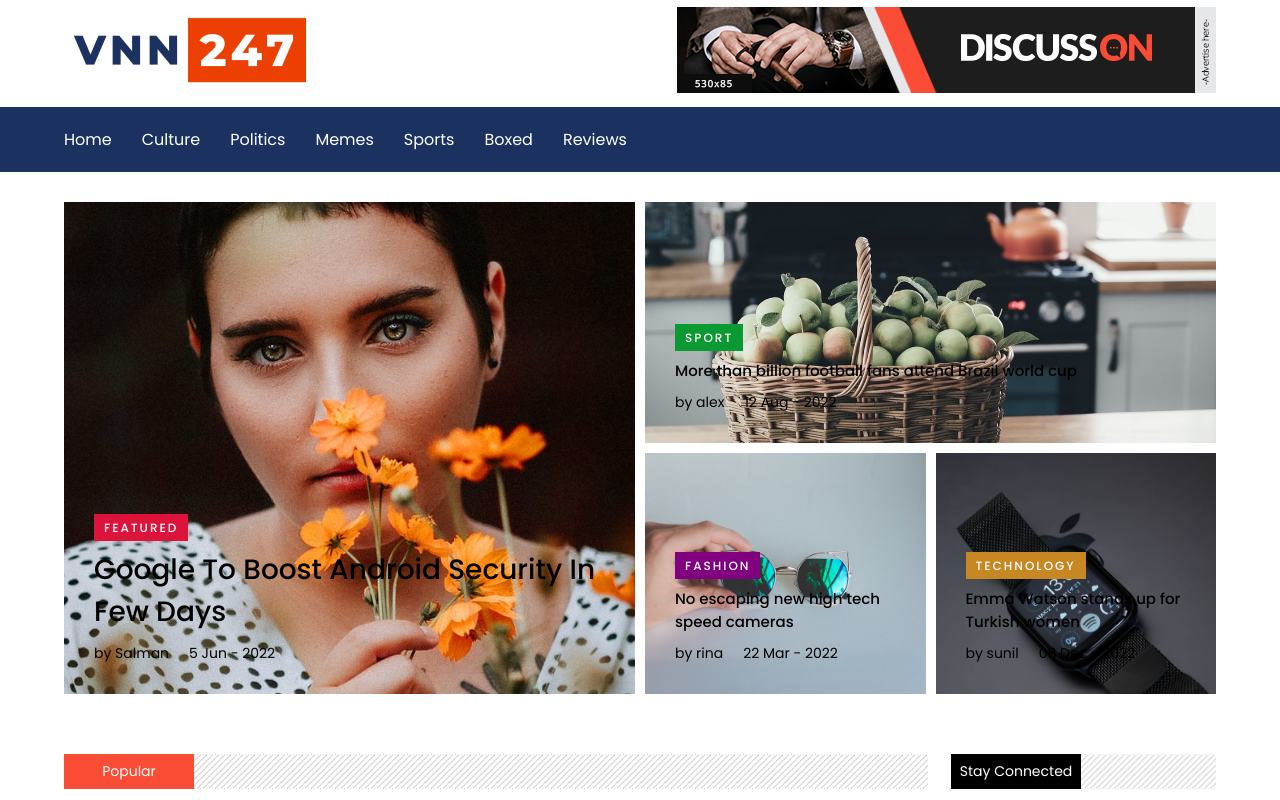
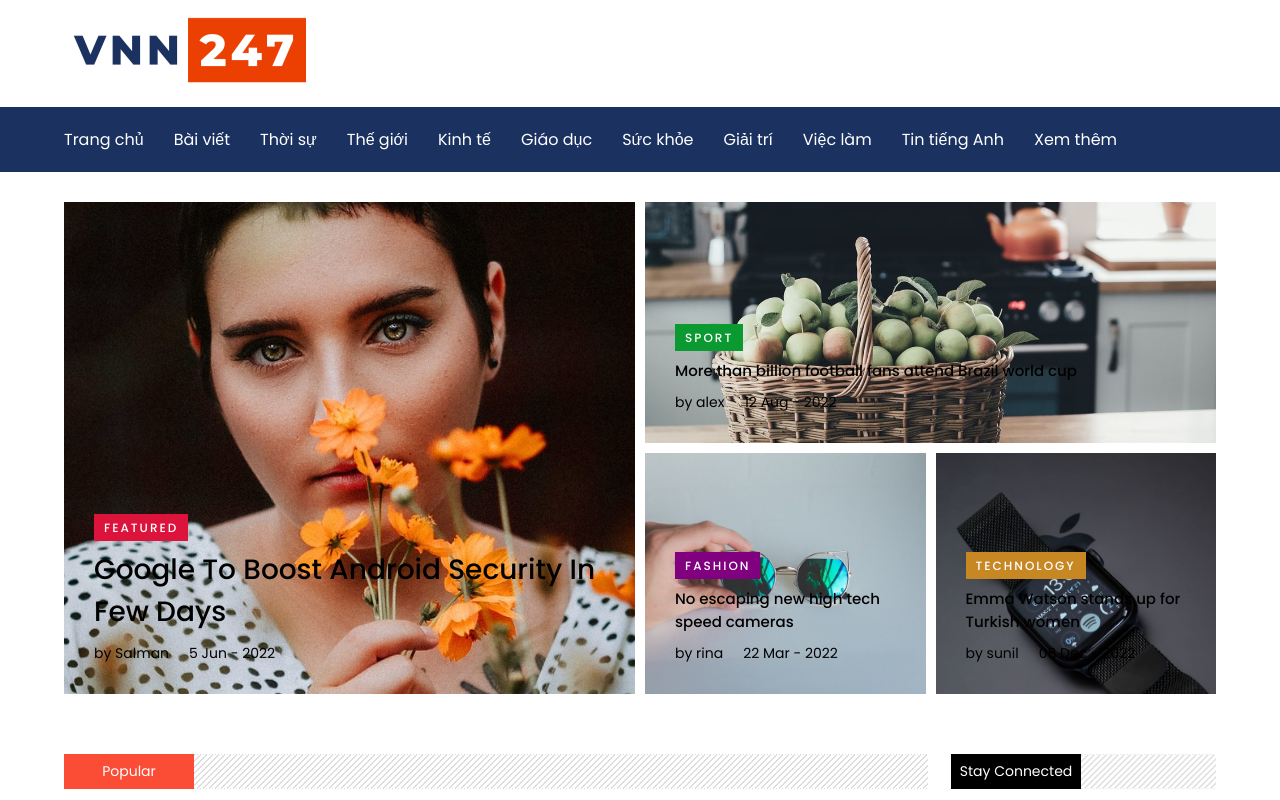
Before and after one commit to dangpvo/VNN247-React, a React (Vite) app: page / in a window 1280 px wide. Shown: the top 800 px of the page. Built offline with nearby package versions, Linux system fonts and the light colour scheme; some icons are missing.

Commit message:
feat: finish header basic without responsive

```diff
--- a/src/components/header/Header.css
+++ b/src/components/header/Header.css
@@ -9,6 +9,7 @@
 header {
   background-color: #1b3160;
   color: #fff;
+  position: relative;
 }
 
 header li {
@@ -38,6 +39,29 @@ header .ad {
   background: none;
   color: #fff;
   border: none;
+}
+
+.more-li {
+  position: relative;
+  cursor: pointer;
+}
+
+.more-popup {
+  position: absolute;
+  top: 100%;
+  right: -5px;
+  background-color: var(--clr-main-2);
+  /* border: 1px solid #ccc; */
+  border-radius: 5px;
+  /* box-shadow: 0 2px 10px rgba(0, 0, 0, 0.1); */
+  margin-top: 21px;
+  z-index: 1000;
+  min-width: 150px;
+  padding-left: 5px;
+}
+
+.more-popup .more-popup__li {
+  padding-block: 5px;
 }
 
 @media screen and (max-width: 768px) {
--- a/src/components/header/Header.jsx
+++ b/src/components/header/Header.jsx
@@ -1,10 +1,36 @@
-import React, { useState } from "react";
+import React, { useEffect, useRef, useState } from "react";
 import "./Header.css";
 import { Link } from "react-router-dom";
 import { assets } from "../../assets/assets";
 
 const Header = () => {
   const [navbar, setNavbar] = useState(false);
+  const [isPopupVisible, setIsPopupVisible] = useState(false);
+  const moreMenuRef = useRef(null);
+  const morePopupRef = useRef(null);
+
+  const togglePopup = (e) => {
+    e.preventDefault();
+    setIsPopupVisible((prev) => !prev);
+  };
+
+  useEffect(() => {
+    const handleClickOutside = (e) => {
+      if (
+        moreMenuRef.current &&
+        morePopupRef.current &&
+        !moreMenuRef.current.contains(e.target) &&
+        !morePopupRef.current.contains(e.target)
+      ) {
+        setIsPopupVisible(false);
+      }
+    };
+
+    document.addEventListener("click", handleClickOutside);
+    return () => {
+      document.removeEventListener("click", handleClickOutside);
+    };
+  }, []);
 
   return (
     <>
@@ -13,9 +39,9 @@ const Header = () => {
           <div className="logo">
             <img src={assets.logo} alt="" />
           </div>
-          <div className="ad">
+          {/* <div className="ad">
             <img src={assets.headerb} alt="" />
-          </div>
+          </div> */}
         </div>
       </section>
 
@@ -27,27 +53,61 @@ const Header = () => {
               onClick={() => setNavbar(false)}
             >
               <li>
-                <Link to={"/"}>Home</Link>
+                <Link to={"/"}>Trang chủ</Link>
               </li>
               <li>
-                <Link to={"/culture"}>Culture</Link>
+                <Link to={"/articles"}>Bài viết</Link>
               </li>
               <li>
-                <Link to={"/politics"}>Politics</Link>
+                <Link to={"/news"}>Thời sự</Link>
               </li>
               <li>
-                <Link to={"/memes"}>Memes</Link>
+                <Link to={"/international"}>Thế giới</Link>
               </li>
               <li>
-                <Link to={"/sports"}>Sports</Link>
+                <Link to={"/economy"}>Kinh tế</Link>
               </li>
               <li>
-                <Link to={"/boxed"}>Boxed</Link>
+                <Link to={"/education"}>Giáo dục</Link>
               </li>
               <li>
-                <Link to={"/reviews"}>Reviews</Link>
+                <Link to={"/health"}>Sức khỏe</Link>
+              </li>
+              <li>
+                <Link to={"/entertainment"}>Giải trí</Link>
+              </li>
+              <li>
+                <Link to={"/jobs"}>Việc làm</Link>
+              </li>
+              <li>
+                <Link to={"/ennews"}>Tin tiếng Anh</Link>
+              </li>
+              <li className="more-li" ref={moreMenuRef} onClick={togglePopup}>
+                Xem thêm
+                {isPopupVisible && (
+                  <div className="more-popup" ref={morePopupRef}>
+                    <ul className="more-popup__ul">
+                      <li className="more-popup__li">
+                        <Link to={"/law"}>Pháp luật</Link>
+                      </li>
+                      <li className="more-popup__li">
+                        <Link to={"/sport"}>Thể thao</Link>
+                      </li>
+                      <li className="more-popup__li">
+                        <Link to={"/life"}>Đời sống</Link>
+                      </li>
+                      <li className="more-popup__li">
+                        <Link to={"/travel"}>Du lịch</Link>
+                      </li>
+                      <li className="more-popup__li">
+                        <Link to={"/science"}>Khoa học</Link>
+                      </li>
+                    </ul>
+                  </div>
+                )}
               </li>
             </ul>
+
             <button className="barIco" onClick={() => setNavbar(!navbar)}>
               {navbar ? (
                 <i className="bx bx-x" />
--- a/src/index.css
+++ b/src/index.css
@@ -2,6 +2,7 @@
 
 :root {
   --clr-main: #282f6d;
+  --clr-main-2: #1b3160;
 }
 
 * {
```
